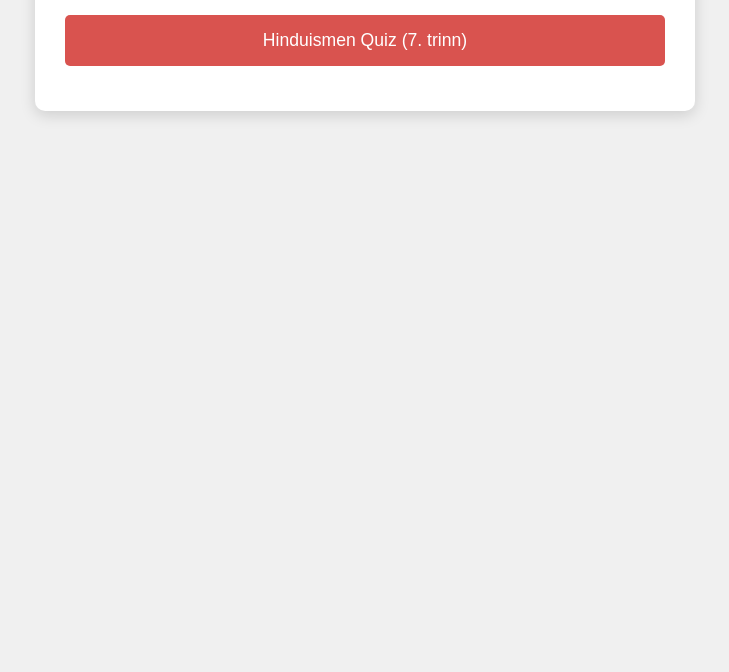
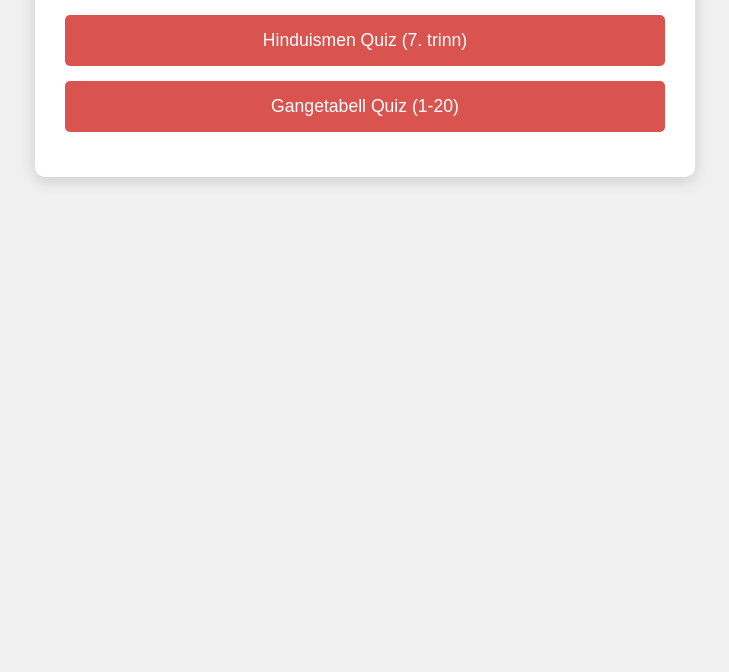
Before and after one commit to Sjarleee/hinduismen-quiz, a plain HTML site: page index.html in a window 1280 px wide. Shown: the part 168-840 px from the top of the page, without its empty margins (275-1004 px from the left). Drawn offline with Linux system fonts and the light colour scheme.

Commit message:
added gange

```diff
--- a/index.html
+++ b/index.html
@@ -65,6 +65,7 @@
         <h1>Velg en Quiz</h1>
         <div class="quiz-list">
             <a href="202506-krle.html">Hinduismen Quiz (7. trinn)</a>
+            <a href="gangetabell-quiz/index.html">Gangetabell Quiz (1-20)</a>
             <!-- Legg til flere linker her når du har flere quizer -->
             <!-- Eksempel: <a href="annen_quiz.html">En Annen Quiz</a> -->
         </div>
```
